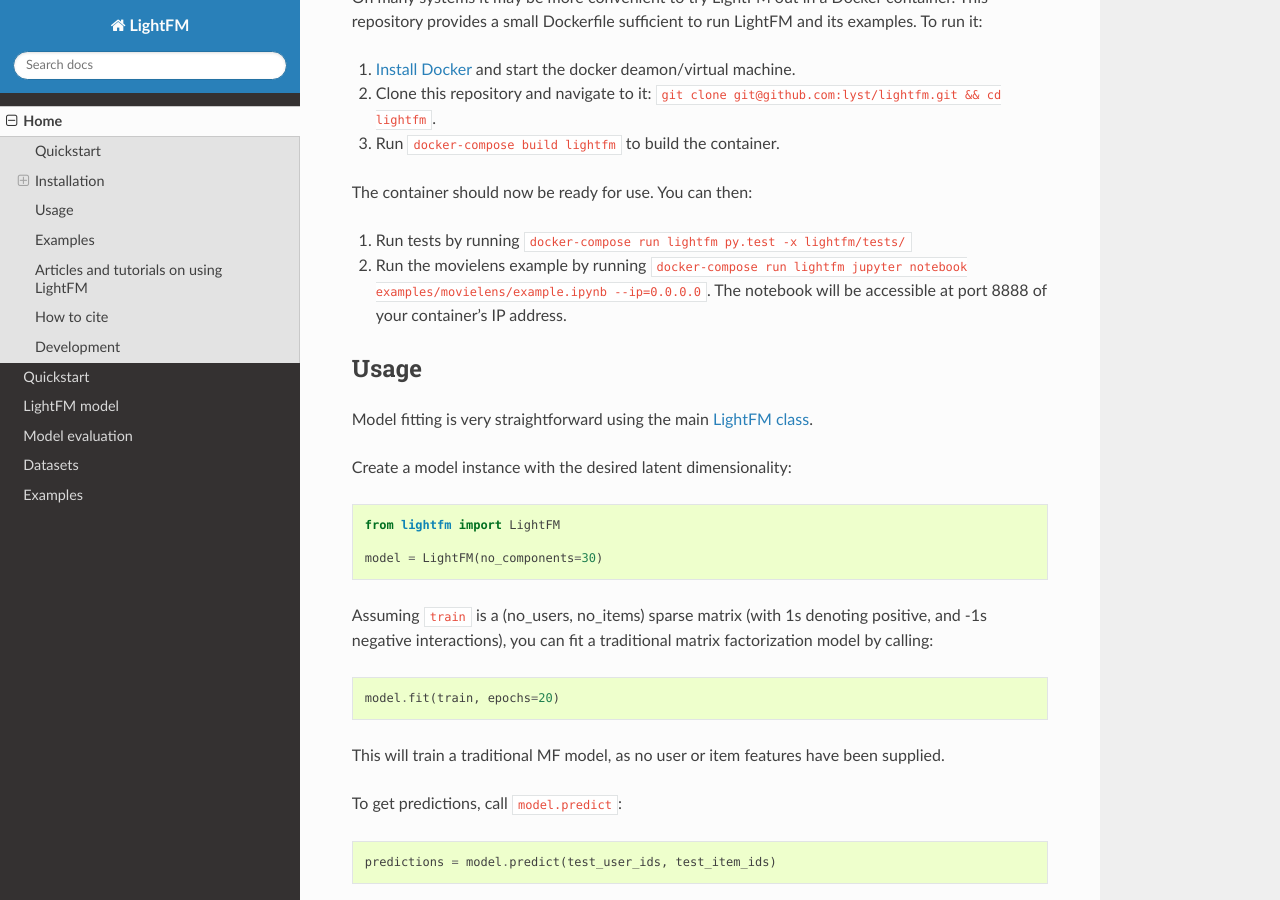
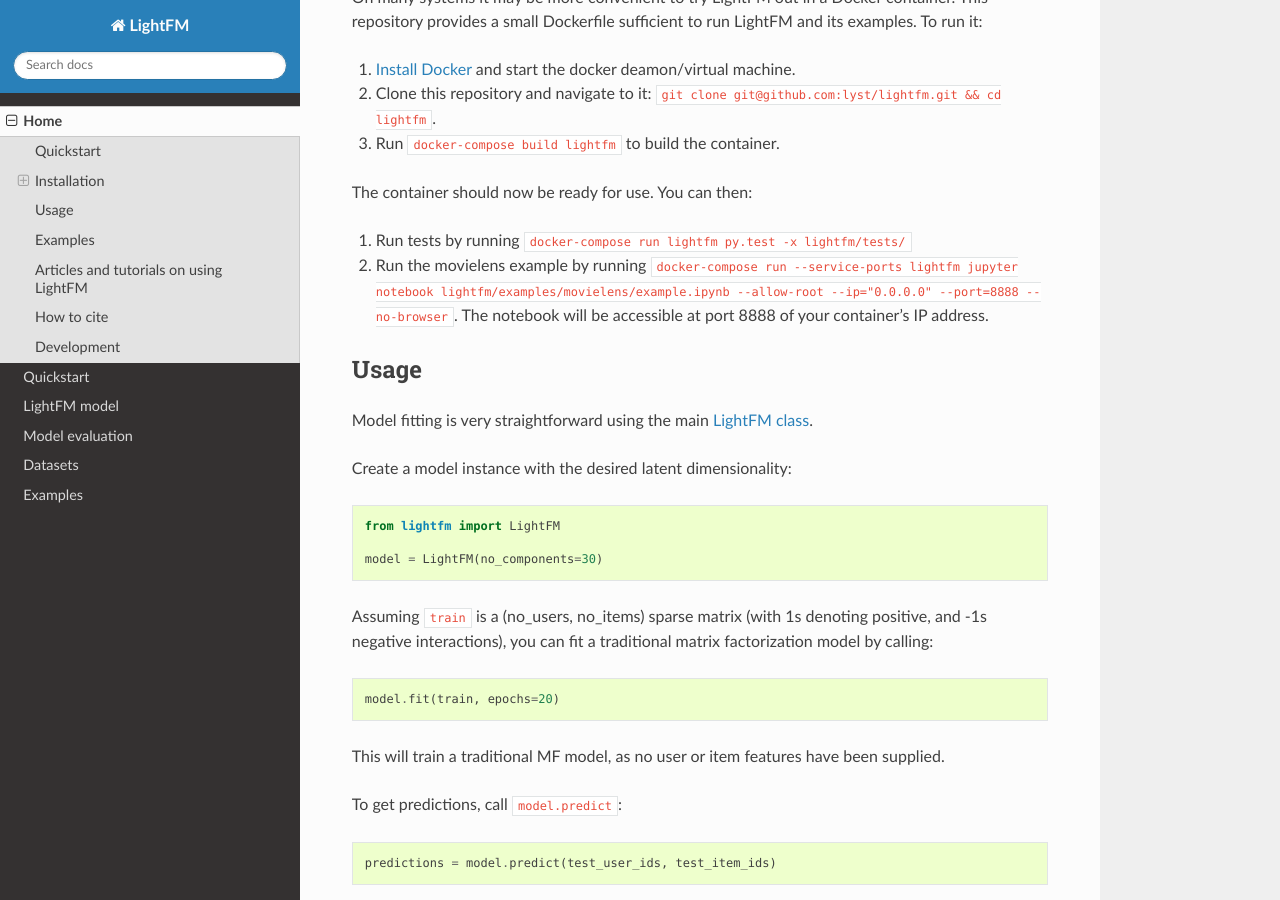
Before and after one commit to lyst/lightfm, a Sphinx documentation site: the page built from doc/home.rst, in a window 1280 px wide and 900 px high, scrolled down 963 px. Built offline with Sphinx 7.4.7 and the Read the Docs theme 2.0.0, drawn with Linux system fonts in a browser that asks for light colours; the version number could not be read and is left out.

Commit message:
Update instructions for running jupyter in docker container.

```diff
--- a/doc/home.rst
+++ b/doc/home.rst
@@ -37,7 +37,7 @@ On many systems it may be more convenient to try LightFM out in a Docker contain
 The container should now be ready for use. You can then:
 
 1. Run tests by running ``docker-compose run lightfm py.test -x lightfm/tests/``
-2. Run the movielens example by running ``docker-compose run lightfm jupyter notebook examples/movielens/example.ipynb --ip=0.0.0.0``. The notebook will be accessible at port 8888 of your container's IP address.
+2. Run the movielens example by running ``docker-compose run --service-ports lightfm jupyter notebook lightfm/examples/movielens/example.ipynb --allow-root --ip="0.0.0.0" --port=8888 --no-browser``. The notebook will be accessible at port 8888 of your container's IP address.
 
 Usage
 -----
--- a/docker-compose.yml
+++ b/docker-compose.yml
@@ -6,5 +6,3 @@ lightfm:
   #   - .:/home/lightfm/
   ports:
   - "8888:8888"
-  expose:
-    - "8888"
```
